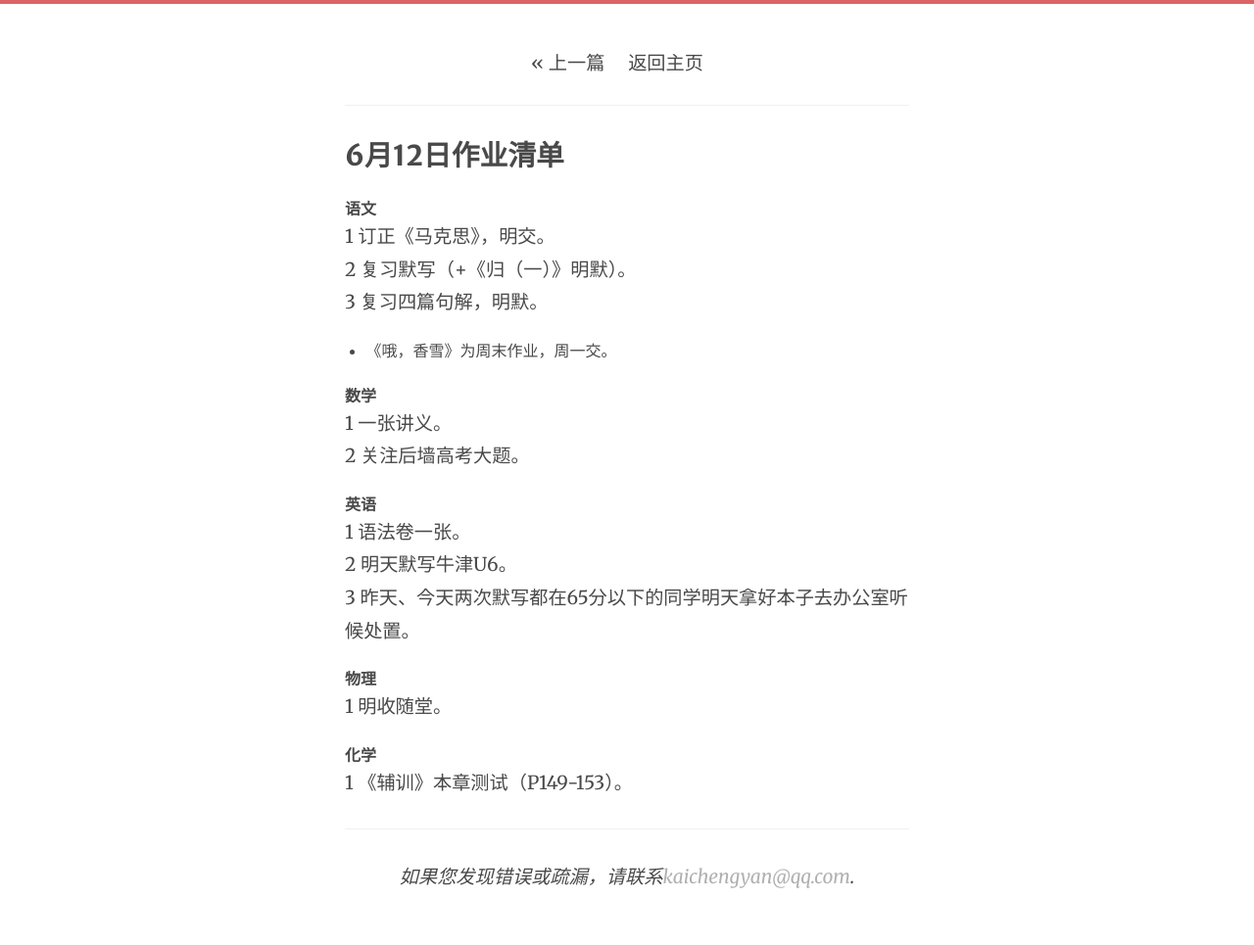
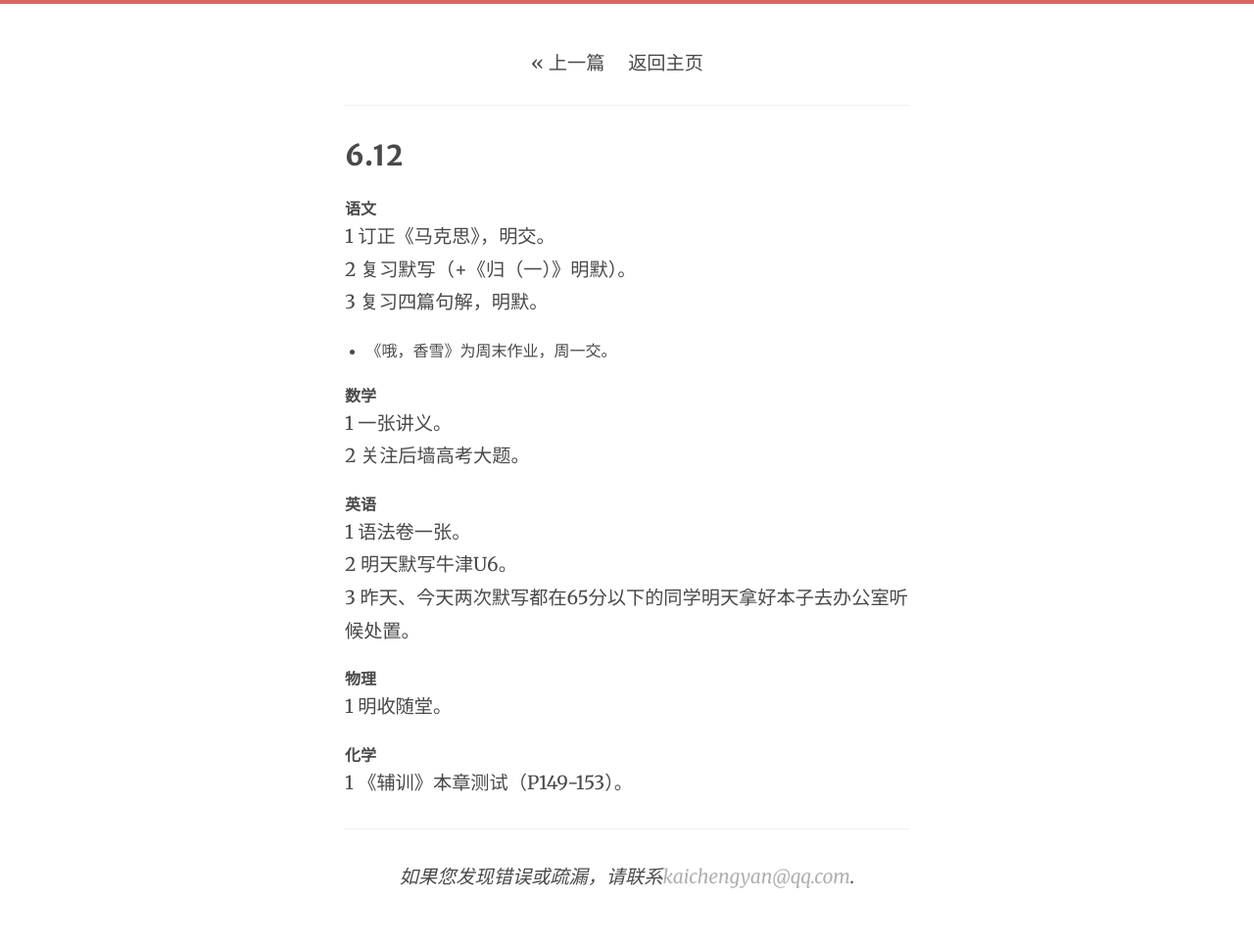
Before and after one commit to efz1602/efz1602.github.io, a Jekyll site: the page built from _posts/2014-06-12-list20140612.markdown, in a window 1280 px wide. Shown: the whole page at 98% size. Built offline with Jekyll 4.4.1, drawn with Linux system fonts in a browser that asks for light colours; Markdown is read by kramdown in place of the engine named in the settings.

Commit message:
updated new post

```diff
--- a/_posts/2014-06-12-list20140612.markdown
+++ b/_posts/2014-06-12-list20140612.markdown
@@ -1,6 +1,6 @@
 ---
 layout: post
-title:  "6月12日作业清单"
+title:  "6.12"
 date:   2014-06-12
 ---
 
```
